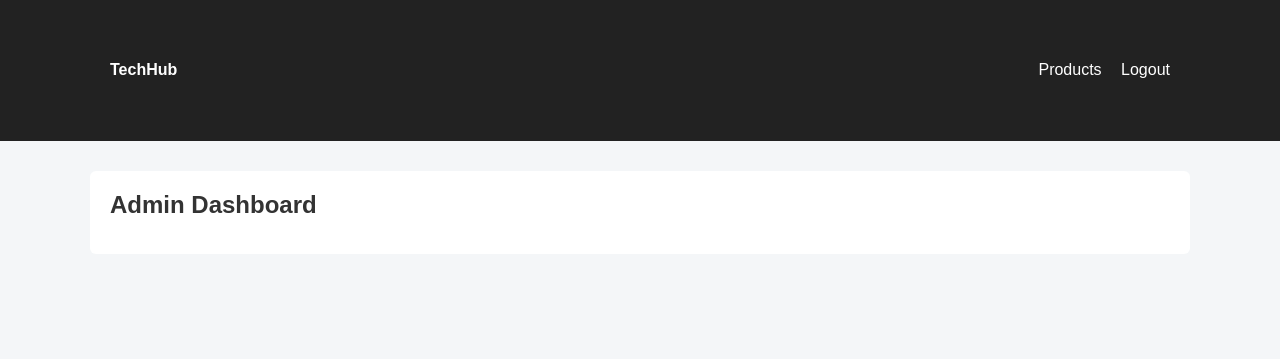
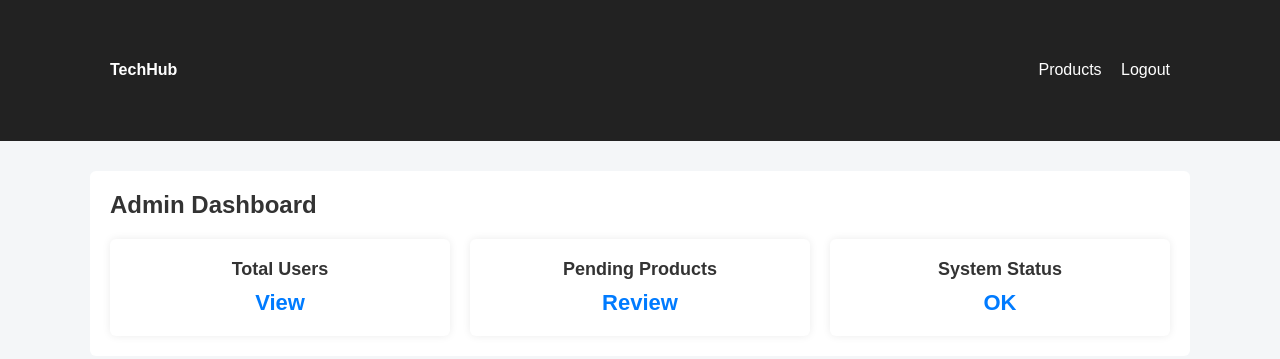
Before and after one commit to fidbi-hasan/techhub-ecommerce, a PHP site: template views/admin/dashboard.php in a window 1280 px wide. Shown: the part 143-502 px from the top of the page. Run offline with PHP 8.4, Linux system fonts and the light colour scheme; the template is opened without the code that fills it, so the values that code supplies are empty; the visitor is signed in with stand-in values (Sample User, id 1).

Commit message:
Style dashboards with card layout

```diff
--- /dev/null
+++ b/assets/css/dashboard.css
@@ -0,0 +1,25 @@
+.dashboard {
+    display: grid;
+    grid-template-columns: repeat(auto-fit, minmax(220px, 1fr));
+    gap: 20px;
+    margin-top: 20px;
+}
+
+.card {
+    background: #ffffff;
+    padding: 20px;
+    border-radius: 6px;
+    box-shadow: 0 0 8px rgba(0,0,0,0.08);
+    text-align: center;
+}
+
+.card h3 {
+    margin-bottom: 10px;
+    font-size: 18px;
+}
+
+.card p {
+    font-size: 22px;
+    font-weight: bold;
+    color: #007bff;
+}
--- a/views/admin/dashboard.php
+++ b/views/admin/dashboard.php
@@ -4,7 +4,25 @@ requireRole('admin');
 ?>
 
 <?php include 'views/common/header.php'; ?>
+<link rel="stylesheet" href="assets/css/dashboard.css">
+
 <div class="container">
+    <h2>Admin Dashboard</h2>
 
-<h2>Admin Dashboard</h2>
+    <div class="dashboard">
+        <div class="card">
+            <h3>Total Users</h3>
+            <p>View</p>
+        </div>
+
+        <div class="card">
+            <h3>Pending Products</h3>
+            <p>Review</p>
+        </div>
+
+        <div class="card">
+            <h3>System Status</h3>
+            <p>OK</p>
+        </div>
+    </div>
 </div>
```
Also changed, not shown: views/customer/dashboard.php (+19 -1 lines), views/seller/dashboard.php (+19 -1 lines).
